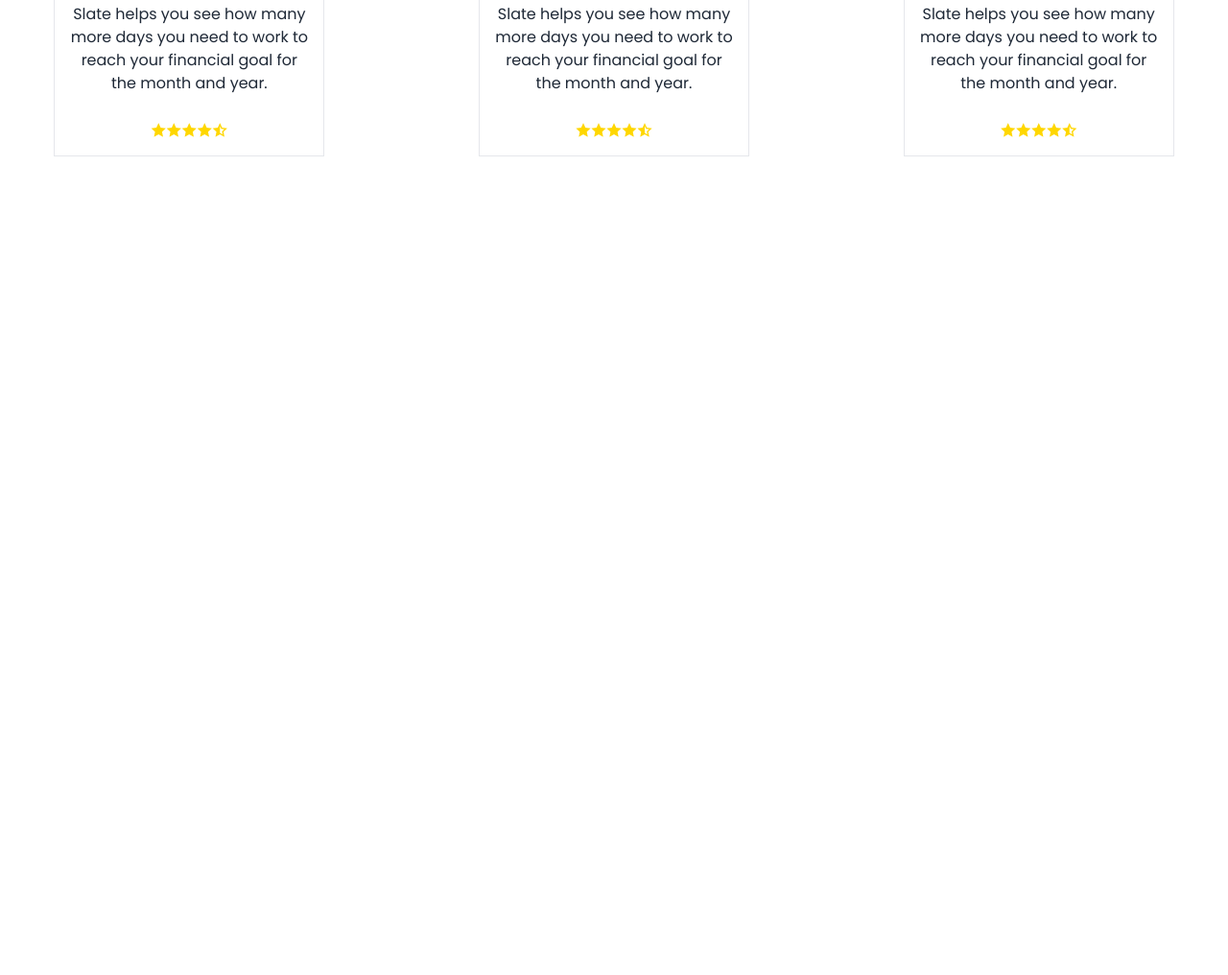
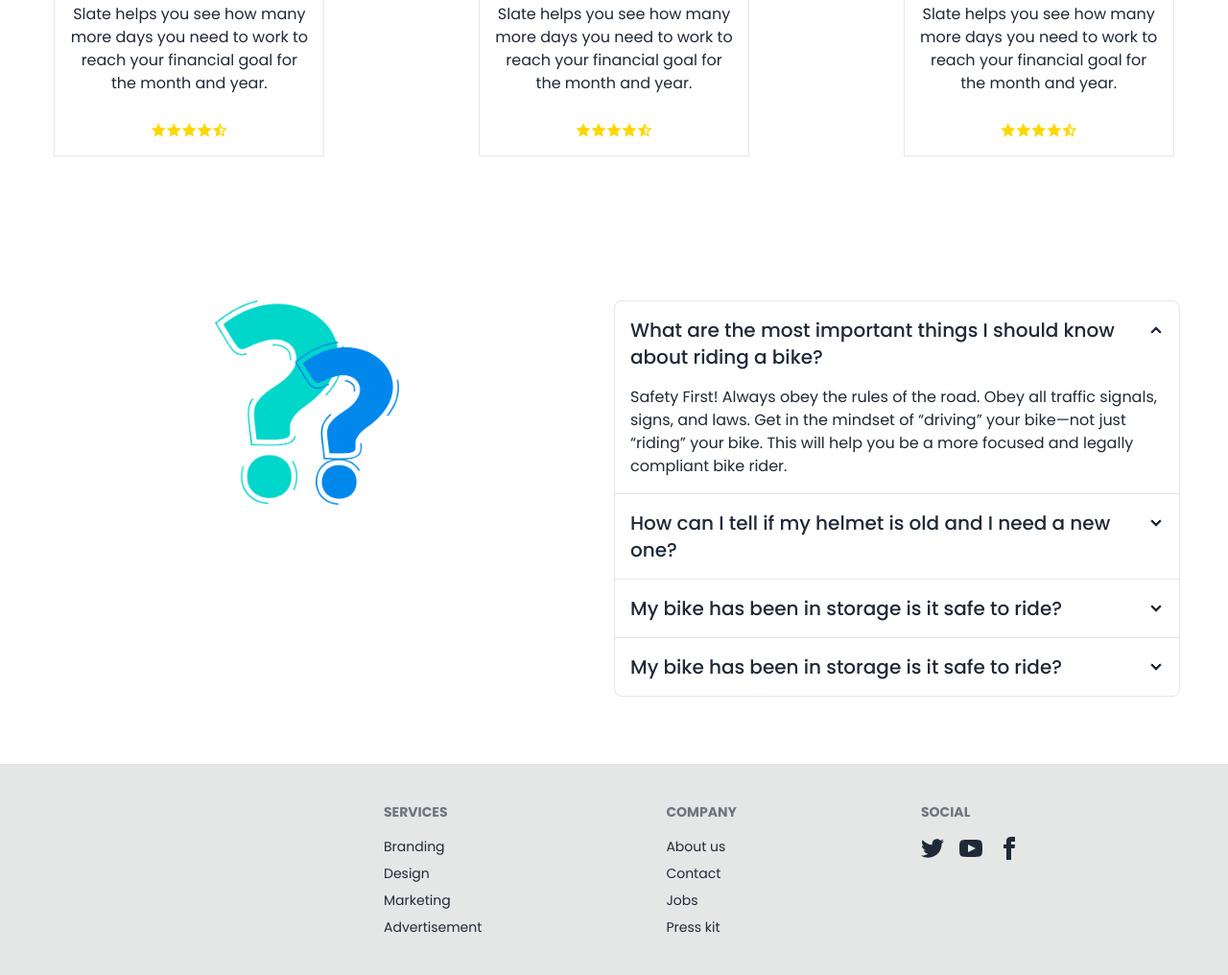
Before and after one commit to Nurhassan45/biker-zone-project-with-tailwind, a plain HTML site: page index.html in a window 1280 px wide. Shown: the part 2211-3227 px from the top of the page at 96% size. Before the commit the page ends 2524 px from the top, so only its background shows below. Drawn offline with nearby package versions, Linux system fonts and the light colour scheme.

Commit message:
Footer-Section-Design

```diff
--- a/index.html
+++ b/index.html
@@ -304,6 +304,104 @@
         </div>
        </div>
 
-      <!-- Client-Section-Start-here -->
+      <!-- Client-Section-End-here -->
+
+      <!-- Question-Section-Start-Here -->
+       <section class="container mx-auto grid grid-cols-1 md:grid-cols-2">
+        <div class="left">
+            <img class="mx-auto w-[30%]" src="./images/others/faq.png" alt="">
+        </div>
+        <div class="right mx-auto lg:mr-[50px] ">
+            <div class="join join-vertical w-full">
+                <div class="collapse collapse-arrow join-item border-base-300 border">
+                  <input type="radio" name="my-accordion-4" checked="checked" />
+                  <div class="collapse-title text-xl font-medium">What are the most important things I should
+                    know about riding a bike?</div>
+                  <div class="collapse-content">
+                    <p>Safety First! Always obey the rules of the road. Obey all traffic signals, signs, and laws. Get in the mindset of “driving” your bike—not just “riding” your bike. This will help you be a more focused and legally compliant bike rider. </p>
+                  </div>
+                </div>
+                <div class="collapse collapse-arrow join-item border-base-300 border">
+                  <input type="radio" name="my-accordion-4" />
+                  <div class="collapse-title text-xl font-medium">How can I tell if my helmet is old and I need a
+                    new one?</div>
+                  <div class="collapse-content">
+                    <p>hello</p>
+                  </div>
+                </div>
+                <div class="collapse collapse-arrow join-item border-base-300 border">
+                  <input type="radio" name="my-accordion-4" />
+                  <div class="collapse-title text-xl font-medium">My bike has been in storage is it safe to ride?</div>
+                  <div class="collapse-content">
+                    <p>hello</p>
+                  </div>
+                </div>
+                <div class="collapse collapse-arrow join-item border-base-300 border">
+                    <input type="radio" name="my-accordion-4" />
+                    <div class="collapse-title text-xl font-medium">My bike has been in storage is it safe to ride?</div>
+                    <div class="collapse-content">
+                      <p>hello</p>
+                    </div>
+                  </div>
+              </div>
+        </div>
+       </section>
+      <!-- Question-Section-End-Here -->
+
+        <footer class="footer bg-base-300 text-base-content p-10 lg:mt-[70px] mx-auto lg:pl-[400px]">
+            <nav>
+              <h6 class="footer-title">Services</h6>
+              <a class="link link-hover">Branding</a>
+              <a class="link link-hover">Design</a>
+              <a class="link link-hover">Marketing</a>
+              <a class="link link-hover">Advertisement</a>
+            </nav>
+            <nav>
+              <h6 class="footer-title">Company</h6>
+              <a class="link link-hover">About us</a>
+              <a class="link link-hover">Contact</a>
+              <a class="link link-hover">Jobs</a>
+              <a class="link link-hover">Press kit</a>
+            </nav>
+            <nav>
+              <h6 class="footer-title">Social</h6>
+              <div class="grid grid-flow-col gap-4">
+                <a>
+                  <svg
+                    xmlns="http://www.w3.org/2000/svg"
+                    width="24"
+                    height="24"
+                    viewBox="0 0 24 24"
+                    class="fill-current">
+                    <path
+                      d="M24 4.557c-.883.392-1.832.656-2.828.775 1.017-.609 1.798-1.574 2.165-2.724-.951.564-2.005.974-3.127 1.195-.897-.957-2.178-1.555-3.594-1.555-3.179 0-5.515 2.966-4.797 6.045-4.091-.205-7.719-2.165-10.148-5.144-1.29 2.213-.669 5.108 1.523 6.574-.806-.026-1.566-.247-2.229-.616-.054 2.281 1.581 4.415 3.949 4.89-.693.188-1.452.232-2.224.084.626 1.956 2.444 3.379 4.6 3.419-2.07 1.623-4.678 2.348-7.29 2.04 2.179 1.397 4.768 2.212 7.548 2.212 9.142 0 14.307-7.721 13.995-14.646.962-.695 1.797-1.562 2.457-2.549z"></path>
+                  </svg>
+                </a>
+                <a>
+                  <svg
+                    xmlns="http://www.w3.org/2000/svg"
+                    width="24"
+                    height="24"
+                    viewBox="0 0 24 24"
+                    class="fill-current">
+                    <path
+                      d="M19.615 3.184c-3.604-.246-11.631-.245-15.23 0-3.897.266-4.356 2.62-4.385 8.816.029 6.185.484 8.549 4.385 8.816 3.6.245 11.626.246 15.23 0 3.897-.266 4.356-2.62 4.385-8.816-.029-6.185-.484-8.549-4.385-8.816zm-10.615 12.816v-8l8 3.993-8 4.007z"></path>
+                  </svg>
+                </a>
+                <a>
+                  <svg
+                    xmlns="http://www.w3.org/2000/svg"
+                    width="24"
+                    height="24"
+                    viewBox="0 0 24 24"
+                    class="fill-current">
+                    <path
+                      d="M9 8h-3v4h3v12h5v-12h3.642l.358-4h-4v-1.667c0-.955.192-1.333 1.115-1.333h2.885v-5h-3.808c-3.596 0-5.192 1.583-5.192 4.615v3.385z"></path>
+                  </svg>
+                </a>
+              </div>
+            </nav>
+          </footer>
+
 </body>
 </html>
```
